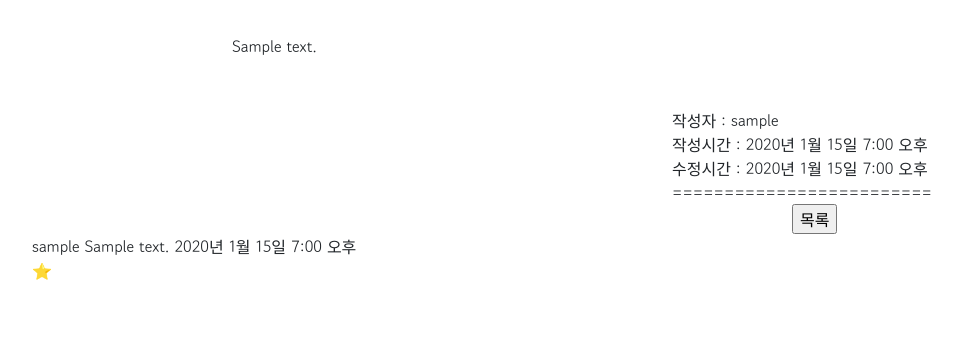
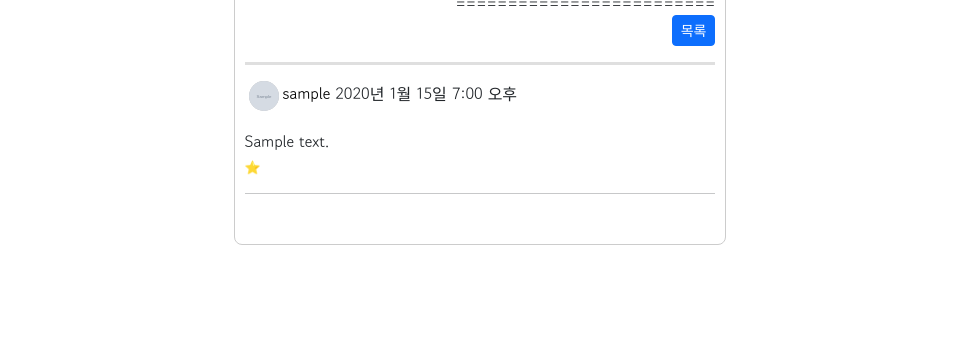
Before and after one commit to saddeveloper99/Django_Team_Project, a Django app: page /post-detail/1/ in a window 1280 px wide. Shown: the part 487-832 px from the top of the page, without its empty margins (160-1118 px from the left). Before the commit the page ends 767 px from the top, so only its background shows below. Run offline with Django 4.2, Linux system fonts and the light colour scheme; tables that the repository leaves empty hold one stand-in row (values such as "Sample post"); grey boxes marked "Sample" are stand-in pictures.

Commit message:
enhan/ html파일 레이아웃 변경

```diff
--- a/tweet/templates/tweet/my_page.html
+++ b/tweet/templates/tweet/my_page.html
@@ -15,7 +15,7 @@
     } */
 
 </style>
-<div style="overflow: hidden;">
+<div style="overflow: hidden; width: 70%; margin: 1% auto;">
     <section class="profile_section">
         <div class="profile_image">
             {% if user.is_authenticated and click_user.image %}
--- a/tweet/templates/tweet/post_detail.html
+++ b/tweet/templates/tweet/post_detail.html
@@ -1,44 +1,32 @@
 {% extends 'base.html' %}
+{% load static %}
 {% block title %}
-    메인페이지
+{{ post.title }}
 {% endblock %}
 
 {% block content %}
-    <!DOCTYPE html>
-    <html>
-    <head>
         <style>
             .main {
-                margin-left: 200px;
+                display: block;
+                margin: 100px auto;
+                width: 55%;
+                border: 1px solid #cccccc;
+                padding: 10px 10px 10px 10px;
+                border-radius: 8px;
             }
 
             .top {
-                margin-top: 100px;
-            }
-
-            .youtube {
-                width: 500px;
-                height: 300px;
-                margin-top: 30px;
-                margin-bottom: 30px;
+                margin-top: 10px;
             }
 
             .content {
                 margin-bottom: 50px;
             }
 
-            .bottom {
-                margin-left: 250px;
-            }
+            .toolbox {
+                display: flex;
+                flex-direction: row-reverse;
 
-            .info {
-                margin-left: 190px;
-            }
-
-            .toolbox {
-                margin-left: 310px;
-                display: flex;
-                flex-direction: row;
             }
         </style>
 
@@ -58,12 +46,6 @@
                 document.write(star);
             }
         </script>
-
-
-        <meta charset="UTF-8">
-        <meta http-equiv="X-UA-Compatible" content="IE=edge">
-        <meta name="viewport" content="width=device-width, initial-scale=1.0">
-        <title>{{ post.title }}</title>
     </head>
     <body>
     <div class="main">
@@ -71,10 +53,11 @@
         <div>
             <h1>{{ post.title }}</h1>
         </div>
-        <iframe src="https://www.youtube.com/embed/{{ post.youtube_url }}" class="youtube">
-        </iframe>
+        <div style="margin: 0 auto; width: 40%; height: 100%" align="center">
+        <iframe width='100%' height='100%'  src="https://www.youtube.com/embed/{{ post.youtube_url }}?autoplay=1&mute=0&autohide='2'&modestbranding=1&enablejsapi=1&version=3&playerapiid=ytplayer" title="YouTube video player" frameborder="0" allow="accelerometer; autoplay; clipboard-write; encrypted-media; gyroscope; picture-in-picture; web-share" allowfullscreen></iframe>
+        </div>
         <div class="content">{{ post.comment }}</div>
-        <div class="bottom">
+        <div class="bottom" align="right">
             <div class="info">
                 작성자 : {{ post.owner.username }} <br/>
                 작성시간 : {{ post.update_at }} <br/>
@@ -86,45 +69,60 @@
 
                 {% if  request.user.user_id == post.owner.user_id %}
                     <form action="{% url 'set-post' post.post_id %}" method="GET">
-                        <button type='submit' title="수정"> 수정</button>
+                        <button type='submit' title="수정" class="btn btn-primary btn-sm"> 수정</button>
                     </form>
+                    &nbsp
                     <form action="{% url 'delete-post' post.post_id %}" method="POST">
                         {% csrf_token %}
-                        <button type='submit' title="삭제">삭제</button>
+                        <button type='submit' title="삭제" class="btn btn-primary btn-sm">삭제</button>
                     </form>
+                    &nbsp
                 {% endif %}
 
-                <input type=button value="목록" onclick="location.href='http://127.0.0.1:8000/'">
+                <input type=button value="목록" class="btn btn-primary btn-sm" onclick="location.href='/'">
             </div>
         </div>
-    </div>
+        {% if post_comments %}
+        <hr style="height: 3px; border: 0; background: gray;">
+        {% endif %}
+        {% for index in post_comments %}
+        <a href={% url 'my-page' index.owner.pk %} role="button" style="color: black; text-decoration-line: none;">
+            <div class="box" style="background: #BDBDBD; float:left; margin: 0 4px 10px; width: 30px; height: 30px;">
+                {% if index.owner.image %}
+                  <img class="profile" src={{ index.owner.image }}>
+                {% else %}
+                  <img class="profile" src={% static 'tweet/image/user_image.png' %}>
+                {% endif %}
 
-
-
-
-    {% for index in post_comments %}
-        {{ index.owner.username }}
-        {{ index.post_comment }}
+            </div>
+                {{ index.owner.username }}
+            </a>
         {{ index.com_updated_at }}
         <br>
-        <span><script>print_star({{ index.comment_star }});</script></span>
+        <br>
+        {{ index.post_comment }}
+        <br>
+        <span style="font-size: 0.8rem"><script>print_star({{ index.comment_star }});</script></span>
+        <br>
+
         {% if  request.user.user_id == index.owner.user_id %}
             <div style="display: flex;">
                 <form method="post" action="{% url 'delete-comment' index.post_comment_id %}">
                     {% csrf_token %}
-                    <button type="submit">삭제</button>
+                    <button type="submit" class="btn btn-primary btn-sm">삭제</button>
                 </form>
-                <button onclick="show_my_comment_set()">수정</button>
+                &nbsp
+                <button onclick="show_my_comment_set()" class="btn btn-primary btn-sm">수정</button>
             </div>
         {% endif %}
+        <hr>
         <div id="comment_set"
-             style="display: none; margin-top: 30px; margin-bottom: 30px; background-color: rgba(174,240,255,0.98); width: 1110px">
+             style="display: none; margin-top: 30px; margin-bottom: 30px; background-color: rgba(174,240,255,0.98); width: 1000px">
             <form method="post" action="{% url 'set-comment' index.post_comment_id %}">
                 {% csrf_token %}
                 <div>
                     <label for="post-comment"> 작성자 : {{ index.owner.username }}</label> <br>
-                    <textarea name="post-comment" placeholder=" 수정할 댓글 : {{ index.post_comment }}" rows="2" cols="150"
-                              required></textarea>
+                    <textarea name="post-comment" placeholder=" 수정할 댓글 : {{ index.post_comment }}" rows="2" required></textarea>
                 </div>
                 <div style="display: inline-block; margin-left: 920px">
                     <select name="comment_star">
@@ -146,14 +144,14 @@
 
     {% if user.is_authenticated %}
 
-        <div>
+        <div style="margin: 0 auto;">
             <form method="post" action="{% url 'create-comment' post.post_id %}">
                 {% csrf_token %}
                 <div>
                     <label for="post-comment"> 작성자 : {{ user.username }}</label> <br>
-                    <textarea name="post-comment" placeholder="댓글을 작성해주세요." rows="2" cols="150" required></textarea>
+                    <textarea name="post-comment" placeholder="댓글을 작성해주세요." rows="2" style="width:100%" required></textarea>
                 </div>
-                <div style="display: inline-block; margin-left: 920px">
+                <div style="display: inline-block;">
                     <select name="comment_star">
                         <option>⭐⭐⭐⭐⭐</option>
                         <option>⭐⭐⭐⭐</option>
@@ -168,12 +166,5 @@
 
 
     {% endif %}
-
-
-    </body>
-    </html>
-
-
-
-
+    </div>
 {% endblock %}
--- a/tweet/templates/tweet/set_profile.html
+++ b/tweet/templates/tweet/set_profile.html
@@ -6,6 +6,7 @@
 {% endblock %}
 
 {% block content %}
+<div style="width: 55%; margin: 5% auto;">
 
 <form class="profile_section" action="{% url 'set-profile' user.pk %}" method="post" enctype="multipart/form-data">
     {% csrf_token %}
@@ -48,6 +49,7 @@
         <img class="icons" src="">
     </a> -->
 </form>
+</div>
 {% endblock %}
 
 <!-- 프로필 수정을 누르면? -->
```
Also changed, not shown: tweet/templates/tweet/create_post.html (+4 -14 lines).
